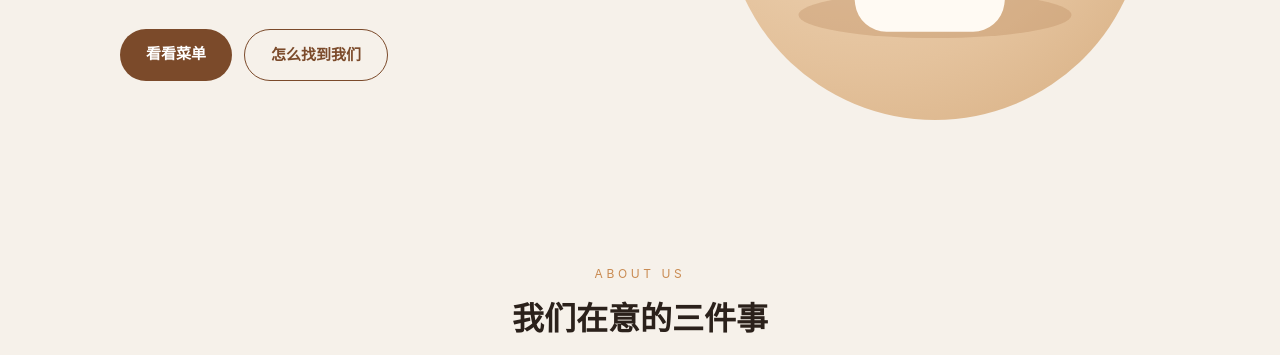
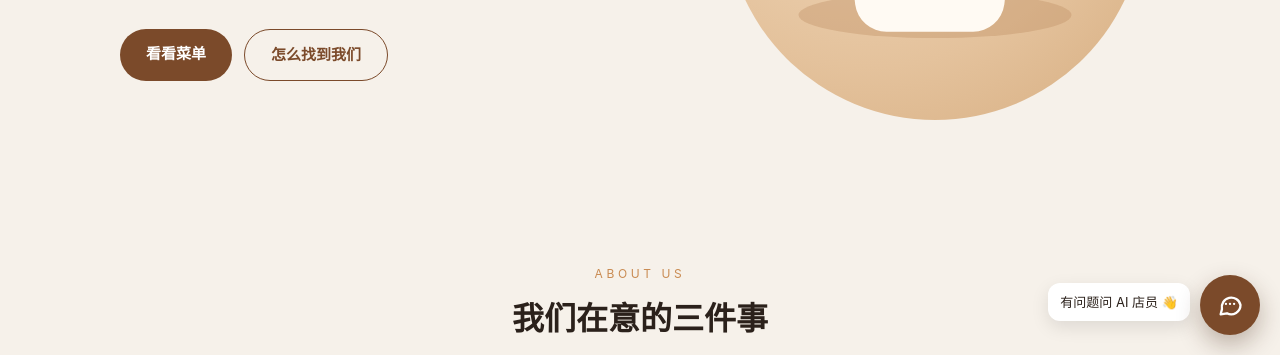
Before and after one commit to PHOENIX16987/web-demos, a plain HTML site: page cafe/index.html in a window 1280 px wide. Shown: the part 445-800 px from the top of the page. Drawn offline with Linux system fonts and the light colour scheme.

Commit message:
Add AI customer service demo to cafe site

```diff
--- /dev/null
+++ b/cafe/bot.js
@@ -0,0 +1,123 @@
+/* 栖木咖啡 · AI 客服演示（本地知识库匹配版，无需服务器） */
+(function () {
+  var KB = [
+    { id: 'hours', k: ['营业', '几点', '开门', '关门', '时间', '周末', '今天开', '休息', '打烊'],
+      a: '我们的营业时间是：\n· 周一至周五 08:00 – 21:00\n· 周末 09:00 – 22:00\n节假日正常营业，有调整会提前在门口和公众号通知～' },
+    { id: 'addr', k: ['地址', '在哪', '怎么走', '位置', '地铁', '停车', '找到', '导航'],
+      a: '我们在 示例市 梧桐路 18 号 1 楼 📍\n地铁 2 号线「梧桐路站」B 口出来步行约 3 分钟。附近有路边停车位，周末比较紧张，建议坐地铁过来～' },
+    { id: 'menu', k: ['菜单', '有什么', '价格', '多少钱', '价目', '咖啡有'],
+      a: '本季菜单大致是：\n· 意式：美式 ¥22、拿铁 ¥28、澳白 ¥30、脏脏 ¥32\n· 手冲：¥30 – ¥36（耶加雪菲、慧兰、云南保山）\n· 冷萃 ¥28\n· 季节特调：桂花燕麦拿铁 ¥34、烤栗子拿铁 ¥36\n完整菜单可以在页面上「本季菜单」里看到～' },
+    { id: 'rec', k: ['推荐', '招牌', '好喝', '第一次', '必点', '喝哪个', '选什么', '喝什么', '点什么'],
+      a: '第一次来的话推荐这几款 ☕\n· 招牌「脏脏」：冰牛奶 + 热浓缩，口感层次很明显\n· 秋季新品「桂花燕麦拿铁」：微甜，不爱苦的朋友也能接受\n· 想喝黑咖啡的话，手冲「耶加雪菲」有花香和柑橘味～' },
+    { id: 'milk', k: ['燕麦', '换奶', '乳糖', '植物奶', '豆奶', '低脂', '无糖', '少糖', '甜度'],
+      a: '可以的！所有奶咖都能换燕麦奶（+¥4）。甜度可以选：无糖 / 少糖 / 标准。乳糖不耐的朋友推荐燕麦奶～' },
+    { id: 'decaf', k: ['低因', '无咖啡因', '孕妇', '睡不着', '不含咖啡', '晚上喝'],
+      a: '我们有低因咖啡豆，意式饮品都可以换低因（+¥3）。不想喝咖啡的话，也有热可可和水果茶哦～' },
+    { id: 'wifi', k: ['wifi', 'wi-fi', '无线', '网络', '密码', '插座', '充电', '办公', '电脑', '学习', '久坐'],
+      a: '店里有免费 Wi-Fi，名称和密码贴在每张桌子上 📶 每个座位都有插座，欢迎带电脑来办公或学习，不限时～' },
+    { id: 'pet', k: ['宠物', '狗', '猫', '带狗', '带猫'],
+      a: '我们是宠物友好店 🐶 可以带毛孩子坐户外区，店员可以提供饮用水。室内区域暂时不能进宠物，请理解～' },
+    { id: 'book', k: ['预约', '预订', '订位', '包场', '聚会', '活动', '多人', '团建'],
+      a: '日常不用订位，到店直接坐就好。如果是 8 人以上聚会或者想包场办活动，可以提前 3 天联系店长，我帮你转给人工客服～' },
+    { id: 'deliv', k: ['外卖', '配送', '送到', '美团', '饿了么', '打包', '带走', '自提'],
+      a: '支持外带打包，也可以在外卖平台搜索「栖木咖啡」下单（配送范围约 3 公里）。外带自备杯可以减 ¥2 ～' },
+    { id: 'pay', k: ['支付', '付款', '刷卡', '微信', '支付宝', '会员', '储值', '优惠', '折扣', '积分'],
+      a: '支持微信、支付宝和刷卡。会员储值 300 送 30，每次消费都能积分。新会员首单第二杯半价～' },
+    { id: 'bean', k: ['咖啡豆', '买豆', '豆子', '磨粉', '挂耳', '送人', '礼盒'],
+      a: '店里有自家烘焙的咖啡豆（200g ¥68 起）和挂耳礼盒，可以免费帮你研磨成适合手冲或摩卡壶的粉。豆子都是一周内新烘的～' },
+    { id: 'dessert', k: ['甜点', '蛋糕', '吃的', '饿', '早餐', '可颂', '司康', '肉桂'],
+      a: '甜点有：巴斯克芝士蛋糕 ¥32（每日限量 12 份）、肉桂卷 ¥22、司康 ¥18、可颂 ¥16。早上 10 点前来，可颂是刚出炉的 🥐' },
+    { id: 'human', k: ['人工', '真人', '店长', '投诉', '电话', '联系'],
+      a: '好的，已帮你记录，人工客服会尽快回复你 🙋 也可以直接打店里电话（示例号码）。' },
+    { id: 'hi', k: ['你好', '您好', '在吗', 'hi', 'hello', '哈喽', '嗨'],
+      a: '你好呀～我是栖木咖啡的 AI 店员小栖 ☕ 营业时间、菜单、地址、能不能带宠物……都可以问我！' },
+    { id: 'thx', k: ['谢谢', '感谢', '好的', '明白', '知道了', 'ok'],
+      a: '不客气～期待在店里见到你 ☕' }
+  ];
+  var FALLBACK = '这个问题我还不太确定 🤔 我先帮你记下来，转给人工客服回复。\n你也可以试试问我：营业时间、地址、推荐喝什么、能不能带宠物。';
+  var QUICK = ['几点营业？', '店在哪里？', '推荐喝什么？', '可以带狗吗？', '能换燕麦奶吗？'];
+
+  function answer(q) {
+    var s = q.toLowerCase().replace(/\s+/g, '');
+    var best = null, score = 0;
+    KB.forEach(function (it) {
+      var sc = 0;
+      it.k.forEach(function (w) { if (s.indexOf(w) !== -1) sc += w.length; });
+      if (sc > score) { score = sc; best = it; }
+    });
+    return best ? best.a : FALLBACK;
+  }
+
+  var css = '' +
+    '.qb-btn{position:fixed;right:20px;bottom:20px;z-index:50;width:60px;height:60px;border-radius:50%;border:0;cursor:pointer;background:#7b4a2a;color:#fff;box-shadow:0 10px 24px rgba(60,30,10,.3);display:grid;place-items:center;transition:transform .2s}' +
+    '.qb-btn:hover{transform:scale(1.06)}' +
+    '.qb-tip{position:fixed;right:90px;bottom:34px;z-index:50;background:#fff;color:#2b211b;font-size:13px;padding:8px 12px;border-radius:12px;box-shadow:0 6px 18px rgba(0,0,0,.1);white-space:nowrap}' +
+    '.qb-panel{position:fixed;right:20px;bottom:92px;z-index:51;width:360px;height:540px;max-height:calc(100vh - 120px);background:#fffaf3;border:1px solid #e6d9c9;border-radius:20px;box-shadow:0 20px 50px rgba(60,30,10,.22);display:flex;flex-direction:column;overflow:hidden;opacity:0;transform:translateY(16px) scale(.98);pointer-events:none;transition:.22s}' +
+    '.qb-panel.open{opacity:1;transform:none;pointer-events:auto}' +
+    '.qb-head{background:#2b211b;color:#f5ede4;padding:14px 16px;display:flex;align-items:center;gap:10px}' +
+    '.qb-av{width:36px;height:36px;border-radius:50%;background:#c98b52;display:grid;place-items:center;font-size:18px;flex:none}' +
+    '.qb-head b{display:block;font-size:15px}.qb-head small{font-size:12px;color:#bfae9c}' +
+    '.qb-head small i{display:inline-block;width:7px;height:7px;border-radius:50%;background:#7bd389;margin-right:5px;vertical-align:1px}' +
+    '.qb-x{margin-left:auto;background:none;border:0;color:#f5ede4;font-size:22px;cursor:pointer;line-height:1;padding:4px}' +
+    '.qb-body{flex:1;overflow-y:auto;padding:16px 14px;display:flex;flex-direction:column;gap:10px}' +
+    '.qb-m{max-width:84%;padding:10px 13px;border-radius:16px;font-size:14.5px;line-height:1.6;white-space:pre-line;word-break:break-word}' +
+    '.qb-m.bot{background:#fff;border:1px solid #eee2d3;border-bottom-left-radius:4px;align-self:flex-start;color:#2b211b}' +
+    '.qb-m.me{background:#7b4a2a;color:#fff;border-bottom-right-radius:4px;align-self:flex-end}' +
+    '.qb-typing{display:inline-flex;gap:4px}.qb-typing span{width:6px;height:6px;border-radius:50%;background:#c9b6a3;animation:qbd 1s infinite}' +
+    '.qb-typing span:nth-child(2){animation-delay:.15s}.qb-typing span:nth-child(3){animation-delay:.3s}' +
+    '@keyframes qbd{0%,60%,100%{opacity:.3;transform:none}30%{opacity:1;transform:translateY(-3px)}}' +
+    '.qb-quick{display:flex;gap:6px;overflow-x:auto;padding:8px 12px 0;scrollbar-width:none}.qb-quick::-webkit-scrollbar{display:none}' +
+    '.qb-quick button{flex:none;font:inherit;font-size:12.5px;border:1px solid #e0cdb8;background:#fff;color:#7b4a2a;border-radius:99px;padding:5px 11px;cursor:pointer}' +
+    '.qb-foot{display:flex;gap:8px;padding:10px 12px 12px}' +
+    '.qb-foot input{flex:1;min-width:0;font:inherit;font-size:15px;border:1.5px solid #e6d9c9;border-radius:12px;padding:10px 12px;background:#fff;color:#2b211b}' +
+    '.qb-foot input:focus{outline:none;border-color:#7b4a2a}' +
+    '.qb-foot button{border:0;background:#7b4a2a;color:#fff;border-radius:12px;padding:0 16px;font:inherit;font-weight:600;cursor:pointer}' +
+    '.qb-note{text-align:center;font-size:11px;color:#a8988a;padding:0 12px 10px}' +
+    '@media (max-width:480px){.qb-panel{right:0;left:0;bottom:0;width:auto;height:min(85vh,620px);max-height:none;border-radius:20px 20px 0 0}.qb-tip{display:none}}';
+  var st = document.createElement('style'); st.textContent = css; document.head.appendChild(st);
+
+  var wrap = document.createElement('div');
+  wrap.innerHTML =
+    '<div class="qb-tip" id="qbTip">有问题问 AI 店员 👋</div>' +
+    '<button class="qb-btn" id="qbBtn" aria-label="打开在线客服"><svg width="28" height="28" viewBox="0 0 24 24" fill="none" stroke="#fff" stroke-width="2" stroke-linecap="round" stroke-linejoin="round"><path d="M21 12a8 8 0 0 1-11.6 7.1L4 20l1.1-4.4A8 8 0 1 1 21 12z"/><path d="M8.5 11h.01M12 11h.01M15.5 11h.01"/></svg></button>' +
+    '<div class="qb-panel" id="qbPanel" role="dialog" aria-label="AI 客服">' +
+      '<div class="qb-head"><div class="qb-av">☕</div><div><b>小栖 · AI 店员</b><small><i></i>在线，平均 1 秒回复</small></div><button class="qb-x" id="qbX" aria-label="关闭">×</button></div>' +
+      '<div class="qb-body" id="qbBody"></div>' +
+      '<div class="qb-quick" id="qbQuick"></div>' +
+      '<form class="qb-foot" id="qbForm"><input id="qbIn" placeholder="输入问题，比如：几点关门？" autocomplete="off" maxlength="100"><button type="submit">发送</button></form>' +
+      '<div class="qb-note">演示版 · 回答来自店铺知识库，实际交付可接入大模型</div>' +
+    '</div>';
+  document.body.appendChild(wrap);
+
+  var panel = document.getElementById('qbPanel'), body = document.getElementById('qbBody'),
+      input = document.getElementById('qbIn'), tip = document.getElementById('qbTip'), greeted = false;
+
+  function add(text, who) {
+    var m = document.createElement('div'); m.className = 'qb-m ' + who; m.textContent = text;
+    body.appendChild(m); body.scrollTop = body.scrollHeight; return m;
+  }
+  function reply(q) {
+    var t = document.createElement('div'); t.className = 'qb-m bot';
+    t.innerHTML = '<span class="qb-typing"><span></span><span></span><span></span></span>';
+    body.appendChild(t); body.scrollTop = body.scrollHeight;
+    setTimeout(function () { t.remove(); add(answer(q), 'bot'); }, 550 + Math.random() * 400);
+  }
+  function ask(q) { q = q.trim(); if (!q) return; add(q, 'me'); reply(q); }
+  function open() {
+    panel.classList.add('open'); tip.style.display = 'none';
+    if (!greeted) { greeted = true; add('你好呀～我是栖木咖啡的 AI 店员小栖 ☕\n营业时间、菜单、地址、能不能带宠物……都可以问我！', 'bot'); }
+    setTimeout(function () { if (window.innerWidth > 480) input.focus(); }, 250);
+  }
+  QUICK.forEach(function (q) {
+    var b = document.createElement('button'); b.type = 'button'; b.textContent = q;
+    b.onclick = function () { ask(q); }; document.getElementById('qbQuick').appendChild(b);
+  });
+  document.getElementById('qbBtn').onclick = function () { panel.classList.contains('open') ? panel.classList.remove('open') : open(); };
+  document.getElementById('qbX').onclick = function () { panel.classList.remove('open'); };
+  document.getElementById('qbForm').onsubmit = function (e) { e.preventDefault(); ask(input.value); input.value = ''; };
+  if (/[?&]chat=(1|demo)/.test(location.search)) open();
+  if (/[?&]chat=demo/.test(location.search)) {
+    ['推荐喝什么？', '可以带狗吗？'].forEach(function (q, i) { setTimeout(function () { ask(q); }, 300 + i * 1300); });
+  }
+  window.qbAnswer = answer;
+})();
--- a/cafe/index.html
+++ b/cafe/index.html
@@ -231,5 +231,6 @@
     });
   });
 </script>
+<script src="bot.js"></script>
 </body>
 </html>
```
Also changed, not shown: index.html (+25 -1 lines).
